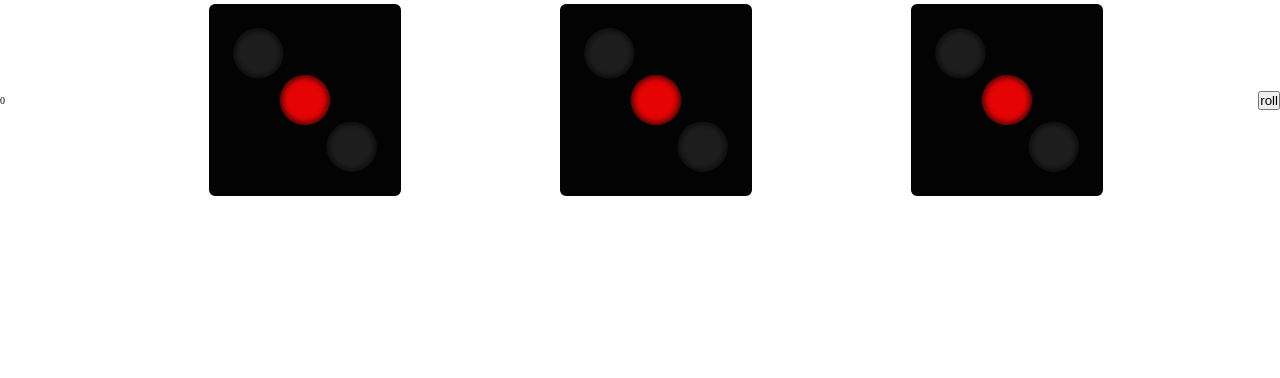
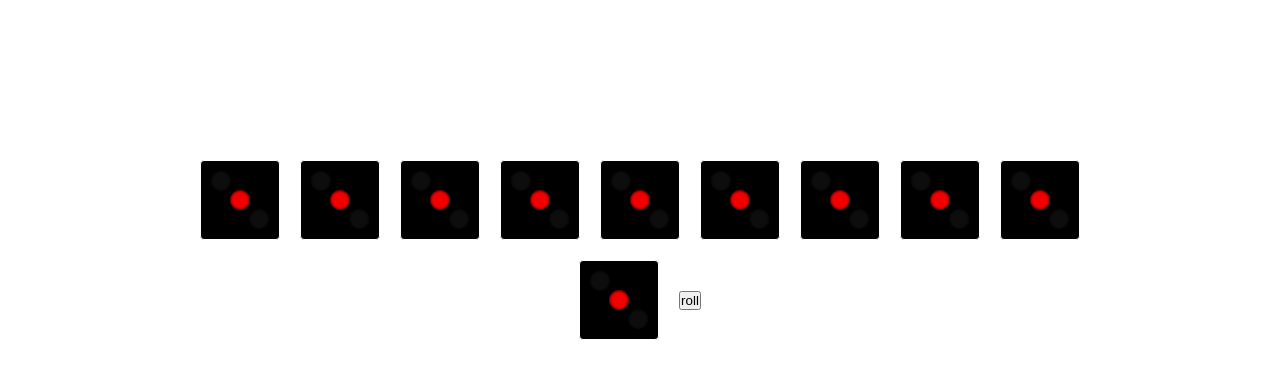
Before and after one commit to AmarSmajlovic/Game-Dice, a React (Create React App) app: page / in a window 1280 px wide. Shown: the top 378 px of the page. Built offline with nearby package versions, Linux system fonts and the light colour scheme.

Commit message:
fix style for board

```diff
--- a/src/App.tsx
+++ b/src/App.tsx
@@ -5,7 +5,9 @@ import { GameContextProvider } from "./contexts";
 function App() {
   return (
     <GameContextProvider>
+      <div className="container">
       <Board />
+      </div>
     </GameContextProvider>
   );
 }
--- a/src/components/Board/Board.tsx
+++ b/src/components/Board/Board.tsx
@@ -9,13 +9,12 @@ const Board = () => {
     GameContext
   ) as GameContextType;
 
+
   return (
     <div className="container">
-      {rollNumber}
-      {numberToGet}
-      <Cube classCube={classes[0]} />
-      <Cube classCube={classes[1]} />
-      <Cube classCube={classes[2]} />
+       {
+    Array.from(Array(10)).map((v,index:number) =>  <Cube classCube={classes[index]} />)
+  }
       <button onClick={roll}>roll</button>
     </div>
   );
--- a/src/components/Board/styles.scss
+++ b/src/components/Board/styles.scss
@@ -2,5 +2,6 @@
     display:flex;
     align-items: center;
     justify-content: center;
-    gap:200px;
+    flex-wrap:wrap;
+    gap:5rem;
 }
--- a/src/components/Cube/styles.scss
+++ b/src/components/Cube/styles.scss
@@ -29,7 +29,7 @@
     color: white;
     text-align: center;
     background: black;
-    opacity: 0.89;
+    opacity: 0.95;
     display: flex;
     align-items: center;
     justify-content: space-between;
--- a/src/contexts/GameContext/GameContext.tsx
+++ b/src/contexts/GameContext/GameContext.tsx
@@ -15,11 +15,11 @@ const GameContextProvider: React.FC<GameContextProviderProps> = ({
   const [numberToGet, setNumberToGet] = React.useState<string | undefined>(
     undefined
   );
-  const [classes, setClasses] = React.useState<string[]>(["", "", ""]);
+  const [classes, setClasses] = React.useState<string[]>(["", "", "","","","","","","",""]);
 
   const roll = () => {
     const arr = [...classes];
-    for (let i = 0; i < 3; i++) {
+    for (let i = 0; i < 10; i++) {
       const number = rollDice(arr[i]);
       if (arr[i] == numberToGet) {
         arr[i] = numberToGet;
--- a/src/styles/App.scss
+++ b/src/styles/App.scss
@@ -5,5 +5,9 @@
 };
 
 html{
-  font-size: 10px;
+  font-size: 4px;
 }
+
+.container{
+ padding:20rem;
+}
```
